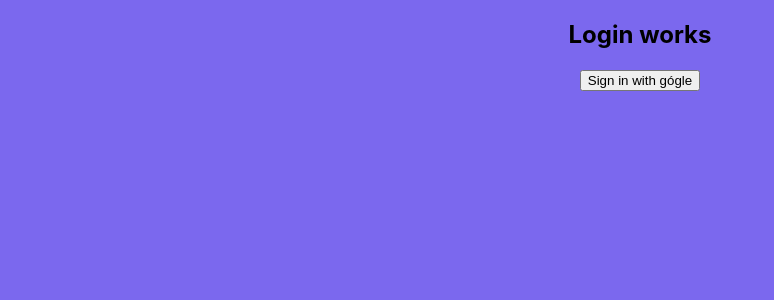
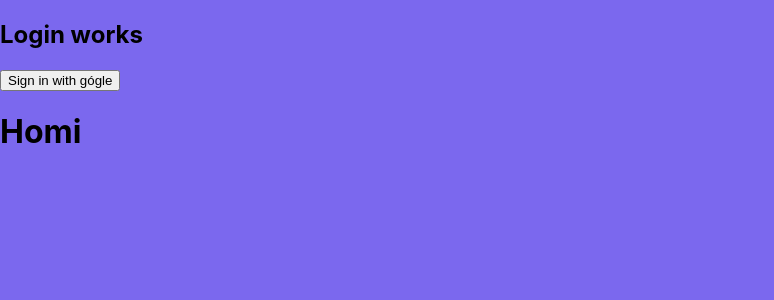
Before and after one commit to gulyasfeccferenc/minekvanszezonja, a React (Create React App) app: page / in a window 1280 px wide. Shown: the top 300 px of the page, without its empty margins (0-774 px from the left). Built offline with nearby package versions, Linux system fonts and the light colour scheme; no server answers; the database is empty; what @nextui-org/react would draw is missing.

Commit message:
Added some basic routes

```diff
--- a/package.json
+++ b/package.json
@@ -15,6 +15,8 @@
     "node-sass": "~7.0.1",
     "react": "^18.2.0",
     "react-dom": "^18.2.0",
+    "react-router": "^6.3.0",
+    "react-router-dom": "^6.3.0",
     "react-scripts": "5.0.1",
     "sass": "^1.54.5",
     "typescript": "^4.7.4",
--- a/src/App.tsx
+++ b/src/App.tsx
@@ -1,16 +1,15 @@
-import React, {useContext, useEffect} from 'react';
-import './App.css';
-import LoginComponent from './pages/auth/Login.component';
-import {signOutUser} from './utils/firebase/firebase.utils';
-import {UserContext} from './contexts/user.context';
+import React from 'react';
+import {Route, Routes} from 'react-router';
+import NavBar from './components/navigation/NavBar.component';
 
 function App() {
-    const { currentUser } = useContext(UserContext);
 
   return (
-    <div className="App">
-        {currentUser ? <button onClick={signOutUser}>Engedj ki :'(</button> : <LoginComponent />}
-    </div>
+      <Routes>
+          <Route path='/' element={<NavBar />}>
+              <Route index element={<><h1>Homi</h1></>} />
+          </Route>
+      </Routes>
   );
 }
 
--- /dev/null
+++ b/src/components/navigation/NavBar.component.tsx
@@ -0,0 +1,18 @@
+import {signOutUser} from '../../utils/firebase/firebase.utils';
+import LoginComponent from '../../pages/auth/Login.component';
+import {UserContext} from '../../contexts/user.context';
+import {useContext} from 'react';
+import {Outlet} from 'react-router';
+
+// @ts-ignore
+const NavBar = () => {
+    const { currentUser } = useContext(UserContext);
+    return (
+        <div className="App">
+            {currentUser ? <button onClick={signOutUser}>Engedj ki :'(</button> : <LoginComponent />}
+            <Outlet />
+        </div>
+    )
+}
+
+export default NavBar;
--- a/src/index.tsx
+++ b/src/index.tsx
@@ -2,6 +2,7 @@ import React from 'react';
 import ReactDOM from 'react-dom/client';
 import './index.css';
 import App from './App';
+import { BrowserRouter } from 'react-router-dom';
 import reportWebVitals from './reportWebVitals';
 import { NextUIProvider } from '@nextui-org/react';
 import { UserProvider } from './contexts/user.context';
@@ -12,6 +13,7 @@ const root = ReactDOM.createRoot(
 );
 root.render(
   <React.StrictMode>
+      <BrowserRouter>
         <NextUIProvider>
             <PlantsProvider>
                 <UserProvider>
@@ -19,6 +21,7 @@ root.render(
                 </UserProvider>
             </PlantsProvider>
         </NextUIProvider>
+      </BrowserRouter>
   </React.StrictMode>
 );
 
```
Also changed, not shown: 2 other files (tests, documents, lock files or other folders). Lines whose indentation alone changed are shown as unchanged.
